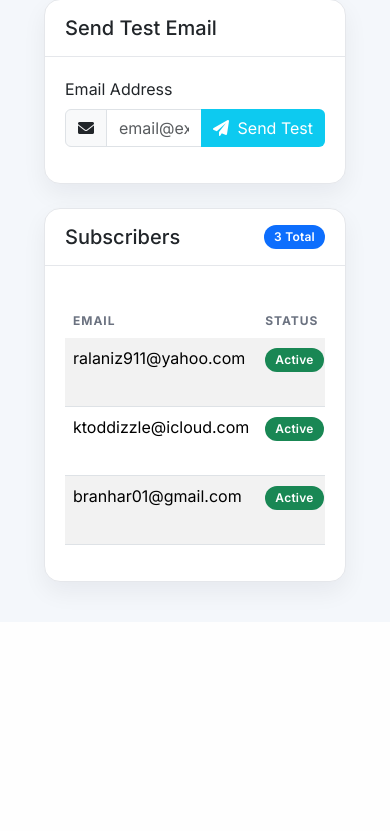
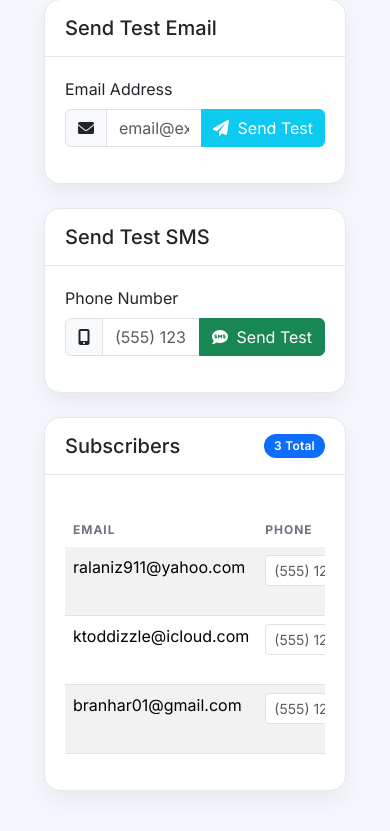
Before and after one commit to ktodd2/houstontruckwreck, a Flask app: page /subscribers in a window 390 px wide. Shown: the part 396-1227 px from the top of the page. Before the commit the page ends 998 px from the top, so only its background shows below. Run offline with Flask 3, Linux system fonts and the light colour scheme; the visitor is signed in with stand-in values (Sample User, id 1); data comes from the database, SQL or seed files in the repository.

Commit message:
Add SMS alerts via Telnyx API
- Add sms_service.py with SMSService class for sending text alerts
- Add phone and sms_enabled fields to subscriber tables
- Add sent_sms_alerts table for tracking sent SMS
- Integrate SMS sending into scheduled and manual scrape flows
- Add admin routes for managing subscriber phone numbers and SMS
- Update subscriber templates with phone input and SMS toggle
- Add Telnyx configuration to config.py and .env.example
- Add telnyx package to requirements.txt
- Update /health endpoint to show sms_configured status

Co-Authored-By: Claude Opus 4.5 <noreply@anthropic.com>

```diff
--- a/app.py
+++ b/app.py
@@ -12,9 +12,10 @@ from collections import deque
 import pytz
 
 from config import Config
-from models import Database, Incident, Subscriber, HazmatSubscriber, AdminUser, SentAlert, Settings
+from models import Database, Incident, Subscriber, HazmatSubscriber, AdminUser, SentAlert, SentSMSAlert, Settings
 from scraper import TranStarScraper
 from email_service import EmailService
+from sms_service import SMSService
 
 # Set up logging
 logging.basicConfig(level=logging.INFO)
@@ -53,6 +54,7 @@ login_manager.login_message = 'Please log in to access the admin panel.'
 db = Database()
 scraper = TranStarScraper()
 email_service = EmailService()
+sms_service = SMSService()
 
 # User class for Flask-Login
 class User(UserMixin):
@@ -91,10 +93,22 @@ def scheduled_scrape():
             else:
                 add_scrape_log("❌ Failed to send regular alerts", 'error')
 
+            # Send SMS alerts to SMS-enabled subscribers
+            if sms_service.is_configured():
+                sms_success = sms_service.send_sms_alert(new_incidents)
+                if sms_success:
+                    add_scrape_log("📱 SMS alerts sent successfully", 'info')
+
             # Send hazmat-specific alerts to hazmat subscribers
             hazmat_success = email_service.send_hazmat_alert(new_incidents)
             if hazmat_success:
                 add_scrape_log("✅ Hazmat alerts sent successfully", 'info')
+
+            # Send hazmat SMS alerts
+            if sms_service.is_configured():
+                hazmat_sms_success = sms_service.send_hazmat_sms_alert(new_incidents)
+                if hazmat_sms_success:
+                    add_scrape_log("📱 Hazmat SMS alerts sent successfully", 'info')
         else:
             add_scrape_log("ℹ️  No new incidents found")
 
@@ -274,6 +288,65 @@ def test_email():
 
     return redirect(url_for('subscribers'))
 
+@app.route('/update_subscriber_phone', methods=['POST'])
+@login_required
+def update_subscriber_phone():
+    """Update subscriber phone number"""
+    email = request.form['email']
+    phone = request.form.get('phone', '').strip()
+
+    # Basic phone validation (digits, dashes, spaces, parentheses allowed)
+    if phone:
+        phone_clean = re.sub(r'[\s\-\(\)]', '', phone)
+        if not phone_clean.isdigit() or len(phone_clean) < 10:
+            flash('Invalid phone number format. Use 10+ digits.', 'error')
+            return redirect(url_for('subscribers'))
+
+    if Subscriber.update_phone(db, email, phone):
+        flash(f'Phone number updated for {email}!', 'success')
+    else:
+        flash(f'Subscriber {email} not found', 'error')
+
+    return redirect(url_for('subscribers'))
+
+@app.route('/toggle_subscriber_sms', methods=['POST'])
+@login_required
+def toggle_subscriber_sms():
+    """Toggle subscriber SMS status"""
+    email = request.form['email']
+
+    if Subscriber.toggle_sms(db, email):
+        flash(f'SMS status updated for {email}!', 'success')
+    else:
+        flash(f'Subscriber {email} not found', 'error')
+
+    return redirect(url_for('subscribers'))
+
+@app.route('/test_sms', methods=['POST'])
+@login_required
+def test_sms():
+    """Send test SMS"""
+    phone = request.form['phone'].strip()
+
+    # Basic phone validation
+    phone_clean = re.sub(r'[\s\-\(\)]', '', phone)
+    if not phone_clean.isdigit() or len(phone_clean) < 10:
+        flash('Invalid phone number format', 'error')
+        return redirect(url_for('subscribers'))
+
+    if not sms_service.is_configured():
+        flash('SMS service not configured. Set TELNYX_API_KEY and TELNYX_FROM_NUMBER in environment.', 'error')
+        return redirect(url_for('subscribers'))
+
+    success = sms_service.send_test_sms(phone)
+
+    if success:
+        flash(f'Test SMS sent successfully to {phone}!', 'success')
+    else:
+        flash(f'Failed to send test SMS to {phone}', 'error')
+
+    return redirect(url_for('subscribers'))
+
 @app.route('/hazmat_subscribers')
 @login_required
 def hazmat_subscribers():
@@ -326,6 +399,40 @@ def toggle_hazmat_subscriber():
 
     return redirect(url_for('hazmat_subscribers'))
 
+@app.route('/update_hazmat_subscriber_phone', methods=['POST'])
+@login_required
+def update_hazmat_subscriber_phone():
+    """Update hazmat subscriber phone number"""
+    email = request.form['email']
+    phone = request.form.get('phone', '').strip()
+
+    # Basic phone validation
+    if phone:
+        phone_clean = re.sub(r'[\s\-\(\)]', '', phone)
+        if not phone_clean.isdigit() or len(phone_clean) < 10:
+            flash('Invalid phone number format. Use 10+ digits.', 'error')
+            return redirect(url_for('hazmat_subscribers'))
+
+    if HazmatSubscriber.update_phone(db, email, phone):
+        flash(f'Phone number updated for {email}!', 'success')
+    else:
+        flash(f'Hazmat subscriber {email} not found', 'error')
+
+    return redirect(url_for('hazmat_subscribers'))
+
+@app.route('/toggle_hazmat_subscriber_sms', methods=['POST'])
+@login_required
+def toggle_hazmat_subscriber_sms():
+    """Toggle hazmat subscriber SMS status"""
+    email = request.form['email']
+
+    if HazmatSubscriber.toggle_sms(db, email):
+        flash(f'SMS status updated for {email}!', 'success')
+    else:
+        flash(f'Hazmat subscriber {email} not found', 'error')
+
+    return redirect(url_for('hazmat_subscribers'))
+
 @app.route('/manual_scrape', methods=['POST'])
 @login_required
 def manual_scrape():
@@ -346,6 +453,13 @@ def manual_scrape():
             else:
                 add_scrape_log("❌ Failed to send alerts", 'error')
                 flash(f'Manual scrape found {len(new_incidents)} new incidents but failed to send alerts.', 'error')
+
+            # Send SMS alerts
+            if sms_service.is_configured():
+                sms_success = sms_service.send_sms_alert(new_incidents)
+                if sms_success:
+                    add_scrape_log("📱 SMS alerts sent successfully")
+                sms_service.send_hazmat_sms_alert(new_incidents)
         else:
             add_scrape_log("ℹ️  Manual scrape: No new incidents found")
             flash('Manual scrape completed! No new incidents found.', 'info')
@@ -447,6 +561,44 @@ def api_scrape_logs():
     logs_list.reverse()
     return jsonify(logs_list)
 
+@app.route('/health')
+def health():
+    """Health check endpoint for load balancers and monitoring"""
+    checks = {
+        "database": False,
+        "scheduler": False,
+        "email_configured": False,
+        "sms_configured": False
+    }
+
+    # Check database connectivity
+    try:
+        conn = db.get_connection()
+        conn.execute("SELECT 1")
+        conn.close()
+        checks["database"] = True
+    except Exception:
+        pass
+
+    # Check scheduler is running
+    checks["scheduler"] = scheduler.running
+
+    # Check email is configured
+    checks["email_configured"] = bool(Config.EMAIL_USERNAME and Config.EMAIL_PASSWORD)
+
+    # Check SMS is configured
+    checks["sms_configured"] = sms_service.is_configured()
+
+    # Determine overall health
+    # App is healthy if database and scheduler work (email/sms config is a warning, not failure)
+    is_healthy = checks["database"] and checks["scheduler"]
+
+    return jsonify({
+        "status": "healthy" if is_healthy else "unhealthy",
+        "checks": checks,
+        "timestamp": datetime.now().isoformat()
+    }), 200 if is_healthy else 503
+
 @app.errorhandler(404)
 def not_found(error):
     return render_template('404.html'), 404
--- a/config.py
+++ b/config.py
@@ -33,3 +33,9 @@ class Config:
 
     # Alert filtering configuration
     INCLUDE_STALLS = os.environ.get('INCLUDE_STALLS', 'true').lower() == 'true'
+
+    # Telnyx SMS Configuration
+    TELNYX_API_KEY = os.environ.get('TELNYX_API_KEY')
+    TELNYX_FROM_NUMBER = os.environ.get('TELNYX_FROM_NUMBER')
+    SMS_ENABLED = os.environ.get('SMS_ENABLED', 'false').lower() == 'true'
+    SMS_MAX_ALERTS_PER_HOUR = int(os.environ.get('SMS_MAX_ALERTS_PER_HOUR', 20))
--- a/requirements.txt
+++ b/requirements.txt
@@ -8,3 +8,4 @@ email-validator==2.0.0
 python-dotenv==1.0.0
 gunicorn==21.2.0
 pytz==2023.3
+telnyx==2.1.0
--- a/templates/subscribers.html
+++ b/templates/subscribers.html
@@ -13,7 +13,7 @@
 
     <div class="row">
         <!-- Add Subscriber Form -->
-        <div class="col-md-6 mb-4">
+        <div class="col-md-4 mb-4">
             <div class="card">
                 <div class="card-header">
                     <h5 class="mb-0">Add New Subscriber</h5>
@@ -36,7 +36,7 @@
         </div>
 
         <!-- Test Email Form -->
-        <div class="col-md-6 mb-4">
+        <div class="col-md-4 mb-4">
             <div class="card">
                 <div class="card-header">
                     <h5 class="mb-0">Send Test Email</h5>
@@ -50,6 +50,29 @@
                                 <input type="email" class="form-control" id="test_email" name="test_email" required placeholder="email@example.com">
                                 <button type="submit" class="btn btn-info text-white">
                                     <i class="fas fa-paper-plane me-1"></i> Send Test
+                                </button>
+                            </div>
+                        </div>
+                    </form>
+                </div>
+            </div>
+        </div>
+
+        <!-- Test SMS Form -->
+        <div class="col-md-4 mb-4">
+            <div class="card">
+                <div class="card-header">
+                    <h5 class="mb-0">Send Test SMS</h5>
+                </div>
+                <div class="card-body">
+                    <form method="POST" action="{{ url_for('test_sms') }}">
+                        <div class="mb-3">
+                            <label for="test_phone" class="form-label">Phone Number</label>
+                            <div class="input-group">
+                                <span class="input-group-text"><i class="fas fa-mobile-alt"></i></span>
+                                <input type="tel" class="form-control" id="test_phone" name="phone" required placeholder="(555) 123-4567">
+                                <button type="submit" class="btn btn-success">
+                                    <i class="fas fa-sms me-1"></i> Send Test
                                 </button>
                             </div>
                         </div>
@@ -74,7 +97,9 @@
                         <thead>
                             <tr>
                                 <th>Email</th>
-                                <th>Status</th>
+                                <th>Phone</th>
+                                <th>Email Status</th>
+                                <th>SMS Status</th>
                                 <th>Subscribed On</th>
                                 <th>Actions</th>
                             </tr>
@@ -84,11 +109,36 @@
                                 <tr>
                                     <td>{{ subscriber.email }}</td>
                                     <td>
+                                        <form method="POST" action="{{ url_for('update_subscriber_phone') }}" class="d-flex">
+                                            <input type="hidden" name="email" value="{{ subscriber.email }}">
+                                            <input type="tel" class="form-control form-control-sm" name="phone"
+                                                   value="{{ subscriber.phone or '' }}"
+                                                   placeholder="(555) 123-4567" style="width: 130px;">
+                                            <button type="submit" class="btn btn-sm btn-outline-primary ms-1" title="Save phone">
+                                                <i class="fas fa-save"></i>
+                                            </button>
+                                        </form>
+                                    </td>
+                                    <td>
                                         {% if subscriber.active %}
                                             <span class="badge bg-success">Active</span>
                                         {% else %}
                                             <span class="badge bg-secondary">Inactive</span>
                                         {% endif %}
+                                    </td>
+                                    <td>
+                                        <form method="POST" action="{{ url_for('toggle_subscriber_sms') }}" class="d-inline">
+                                            <input type="hidden" name="email" value="{{ subscriber.email }}">
+                                            {% if subscriber.sms_enabled %}
+                                                <button type="submit" class="btn btn-sm btn-success" title="SMS enabled - click to disable">
+                                                    <i class="fas fa-sms"></i> On
+                                                </button>
+                                            {% else %}
+                                                <button type="submit" class="btn btn-sm btn-outline-secondary" title="SMS disabled - click to enable">
+                                                    <i class="fas fa-sms"></i> Off
+                                                </button>
+                                            {% endif %}
+                                        </form>
                                     </td>
                                     <td>{{ subscriber.created_at.split(' ')[0] }}</td>
                                     <td>
@@ -97,16 +147,16 @@
                                                 <input type="hidden" name="email" value="{{ subscriber.email }}">
                                                 <button type="submit" class="btn btn-sm {% if subscriber.active %}btn-warning{% else %}btn-success{% endif %}">
                                                     {% if subscriber.active %}
-                                                        <i class="fas fa-pause me-1"></i> Deactivate
+                                                        <i class="fas fa-pause me-1"></i> Pause
                                                     {% else %}
-                                                        <i class="fas fa-play me-1"></i> Activate
+                                                        <i class="fas fa-play me-1"></i> Resume
                                                     {% endif %}
                                                 </button>
                                             </form>
                                             <form method="POST" action="{{ url_for('remove_subscriber') }}">
                                                 <input type="hidden" name="email" value="{{ subscriber.email }}">
                                                 <button type="submit" class="btn btn-sm btn-danger" onclick="return confirm('Are you sure you want to remove this subscriber?')">
-                                                    <i class="fas fa-trash-alt me-1"></i> Remove
+                                                    <i class="fas fa-trash-alt"></i>
                                                 </button>
                                             </form>
                                         </div>
```
Also changed, not shown: models.py (+146 -0 lines), sms_service.py (added, +212 -0 lines), templates/hazmat_subscribers.html (+32 -5 lines), 1 other file.
